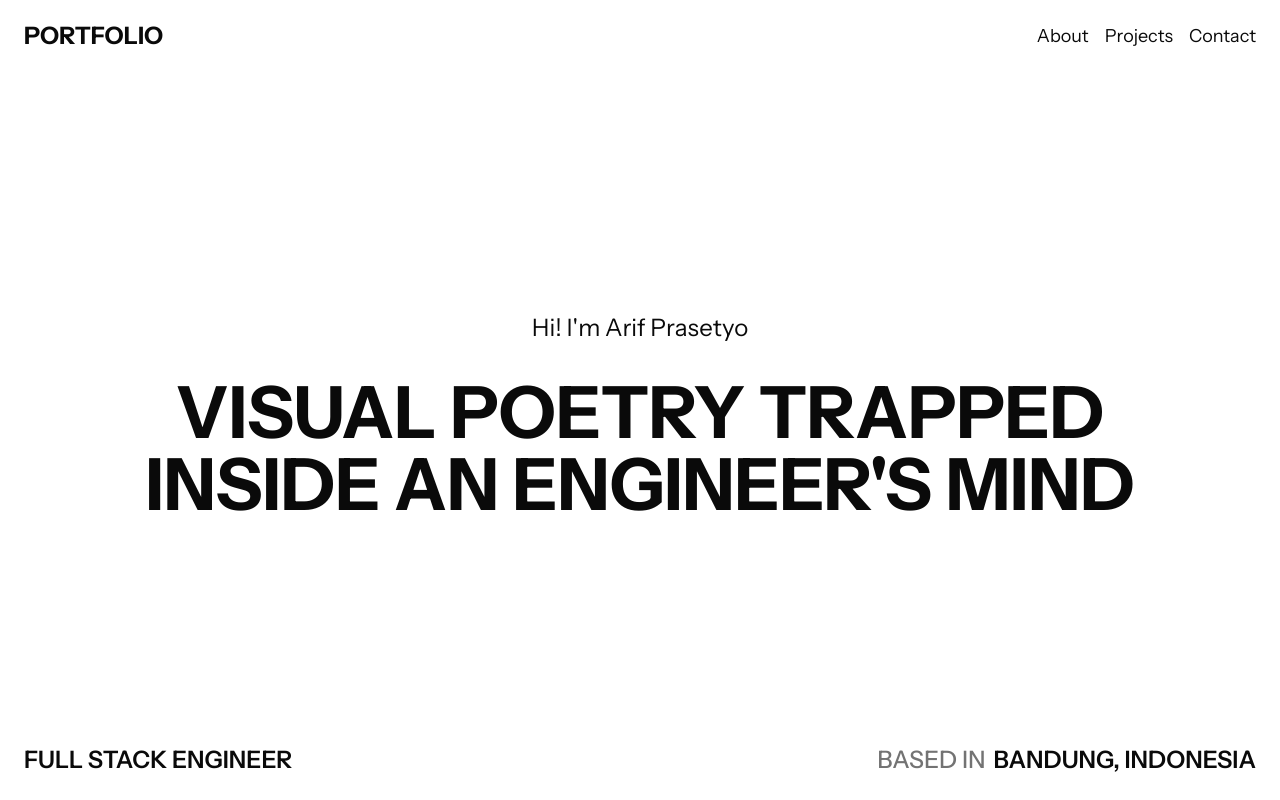
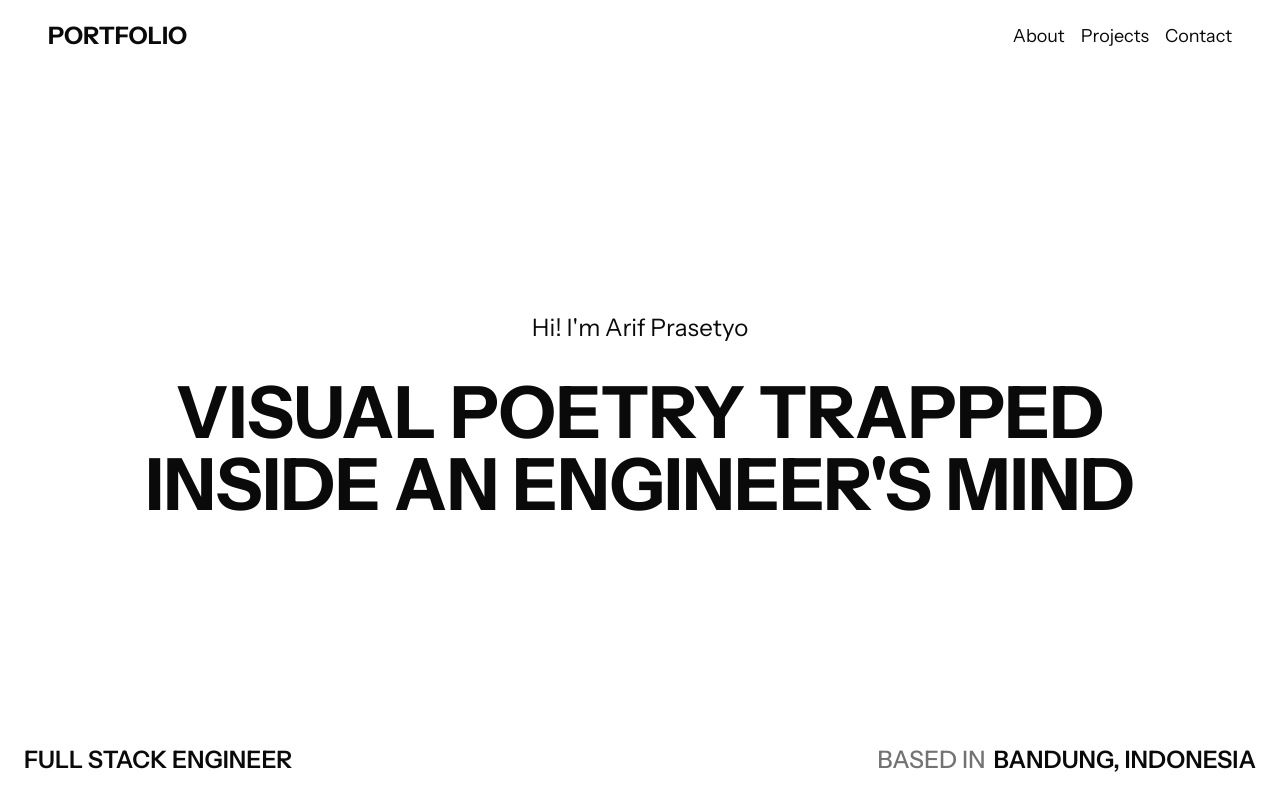
Before and after one commit to arifwp/my-portfolio-v2, a Next.js app: page / in a window 1280 px wide. Shown: the top 800 px of the page. Built offline with nearby package versions, Linux system fonts and the light colour scheme; no server answers.

Commit message:
new padding

```diff
--- a/src/components/navigations/TopNavbar.tsx
+++ b/src/components/navigations/TopNavbar.tsx
@@ -29,7 +29,7 @@ export const menuItems: Menu[] = [
 
 export const TopNavbar = () => {
   return (
-    <nav className="sticky top-0 w-full px-6 h-18 bg-white flex flex-row items-center justify-between z-999">
+    <nav className="sticky top-0 w-full px-12 h-18 bg-white flex flex-row items-center justify-between z-999">
       <Link href={"/"} className="text-2xl font-bold leading-none">
         PORTFOLIO
       </Link>
```
